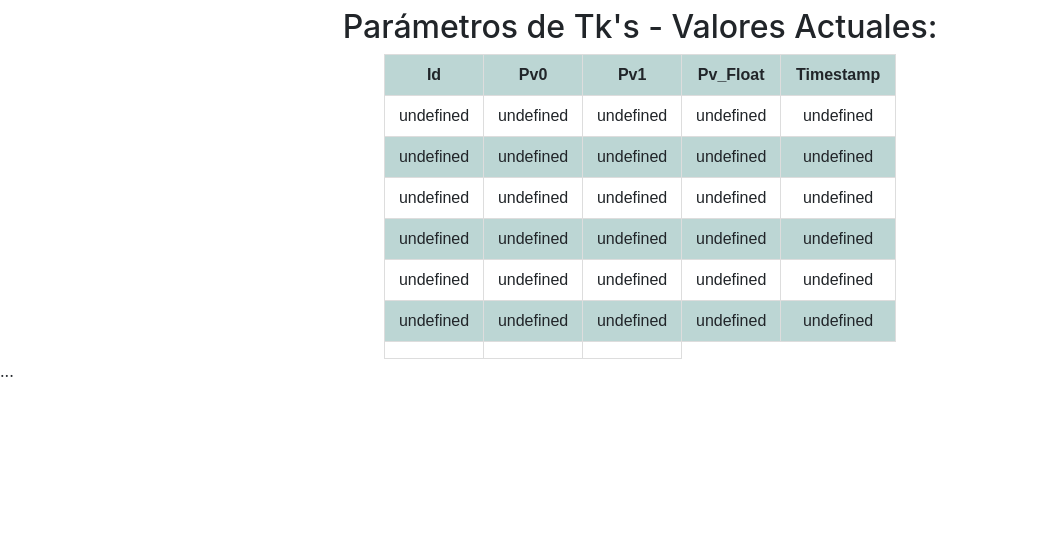
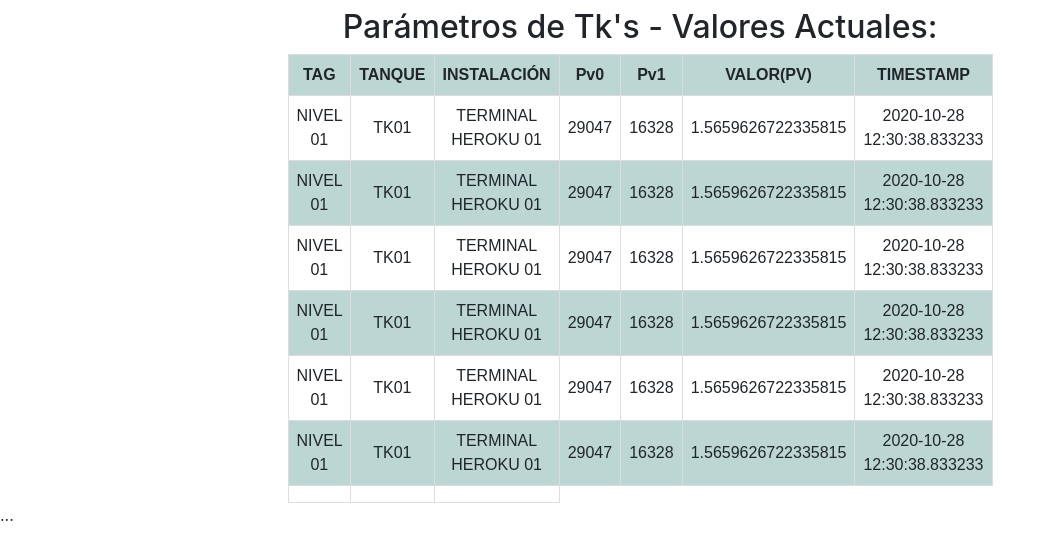
Before and after one commit to grgmm/sacvc, a Django app: page /acq/PV/ in a window 1280 px wide. Shown: the part 48-608 px from the top of the page, without its empty margins (0-1055 px from the left). Run offline with Django 3.2, Linux system fonts and the light colour scheme; some libraries are stand-ins or nearby versions.

Commit message:
simulador20 simulador corriendo con guardado de datos actuales json en modelo TK mejora EN VISTA PV commit-- para deploy en Heroku local

```diff
--- a/datos.json
+++ b/datos.json
@@ -1 +1 @@
-{"TAG": "NIVEL 02", "TANQUE": "TK01", "INSTALACION": "TERMINAL HEROKU 01", "TIMESTAMP": "2020-10-28 11:47:41.388593", "PV0": 29080, "PV1": 16184, "PV_FLOAT": 0.7204833030700684, "INDEXADO": 0}
+{"TAG": "NIVEL 01", "TANQUE": "TK01", "INSTALACION": "TERMINAL HEROKU 01", "TIMESTAMP": "2020-10-28 12:30:38.833233", "PV0": 29047, "PV1": 16328, "PV_FLOAT": 1.5659626722335815, "INDEXADO": 0}
--- a/static/js/app.js
+++ b/static/js/app.js
@@ -14,11 +14,13 @@
                //console.log(data.idtag);
 
 
-               var idtag = JSON.stringify(data,["idtag"]);
-               var Pv0 = JSON.stringify(data,["Pv0"]);
-               var Pv1 = JSON.stringify(data,["Pv1"]);
-               var Pv_float = JSON.stringify(data,["Pv_Float"]);
-               var Timestamp = JSON.stringify(data,["Timestamp"]);
+               var tag = JSON.stringify(data,["TAG"]);
+               var tanque = JSON.stringify(data,["TANQUE"]);
+               var instalacion = JSON.stringify(data,["INSTALACION"]);
+               var Pv0 = JSON.stringify(data,["PV0"]);
+               var Pv1 = JSON.stringify(data,["PV1"]);
+               var Pv_float = JSON.stringify(data,["PV_FLOAT"]);
+               var Timestamp = JSON.stringify(data,["TIMESTAMP"]);
 
 
              // document.getElementById("id-tag").innerHTML = data.idtag;
@@ -36,21 +38,22 @@
   var cell3 = row.insertCell(2);
   var cell4 = row.insertCell(3);
   var cell5 = row.insertCell(4);
+  var cell6 = row.insertCell(5);
+  var cell7 = row.insertCell(6);
 
 
 
-  cell1.innerHTML = data.idtag;
-  cell2.innerHTML = data.Pv0;
-  cell3.innerHTML = data.Pv1;
-  cell4.innerHTML = data.Pv_Float;
-  cell5.innerHTML = data.Timestamp;
-
+  cell1.innerHTML = data.TAG;
+  cell2.innerHTML = data.TANQUE;
+  cell3.innerHTML = data.INSTALACION;
+  cell4.innerHTML = data.PV0;
+  cell5.innerHTML = data.PV1;
+  cell6.innerHTML = data.PV_FLOAT;
+  cell7.innerHTML = data.TIMESTAMP;
 
   }
 
-
 })
-
 
    }
 
--- a/templates/acq/refrescar.html
+++ b/templates/acq/refrescar.html
@@ -19,11 +19,13 @@
        <table id="valores-actuales">
 
 
-    <th>Id</th>
+    <th>TAG</th>
+    <th>TANQUE</th>
+    <th>INSTALACIÓN</th>
     <th>Pv0</th>
     <th>Pv1</th>
-    <th>Pv_Float</th>
-  <th>Timestamp</th>
+    <th>VALOR(PV)</th>
+    <th>TIMESTAMP</th>
 
 
   <tr>
@@ -35,5 +37,4 @@
    <td id="Time-stamp"></td>
 
 
-
 {% endblock %}
```
